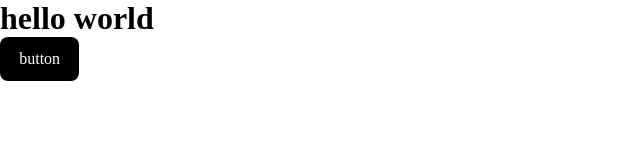
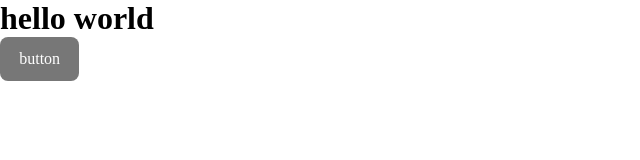
Before and after one commit to koichi5322/git-practice, a plain HTML site: page index.html in a window 1280 px wide. Shown: the whole page, without its empty margins (0-640 px from the left). Drawn offline with Linux system fonts and the light colour scheme.

Commit message:
fix color

```diff
--- a/style.css
+++ b/style.css
@@ -11,7 +11,7 @@ body {
 .button {
   display: inline-block;
   padding: 0.8em 1.2em;
-  background: black;
+  background: #777;
   color: #fff;
   text-align: none;
   border-radius: 8px;
```
